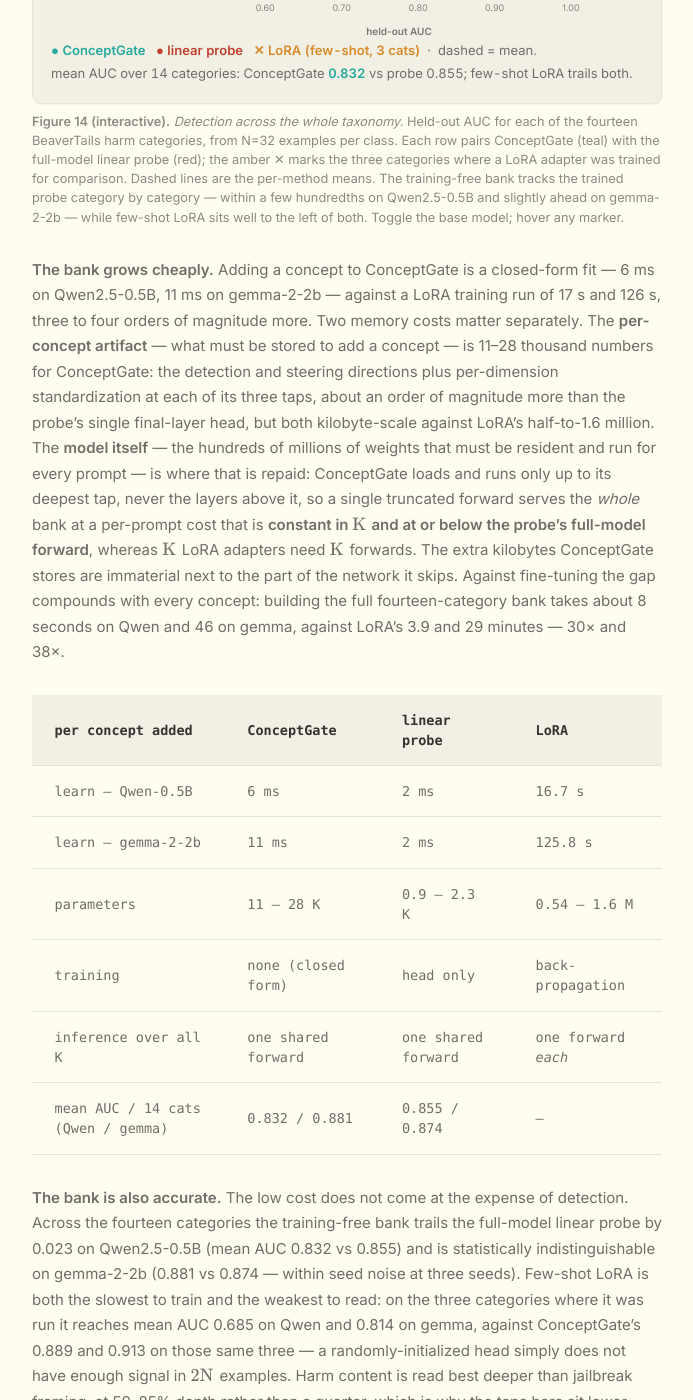
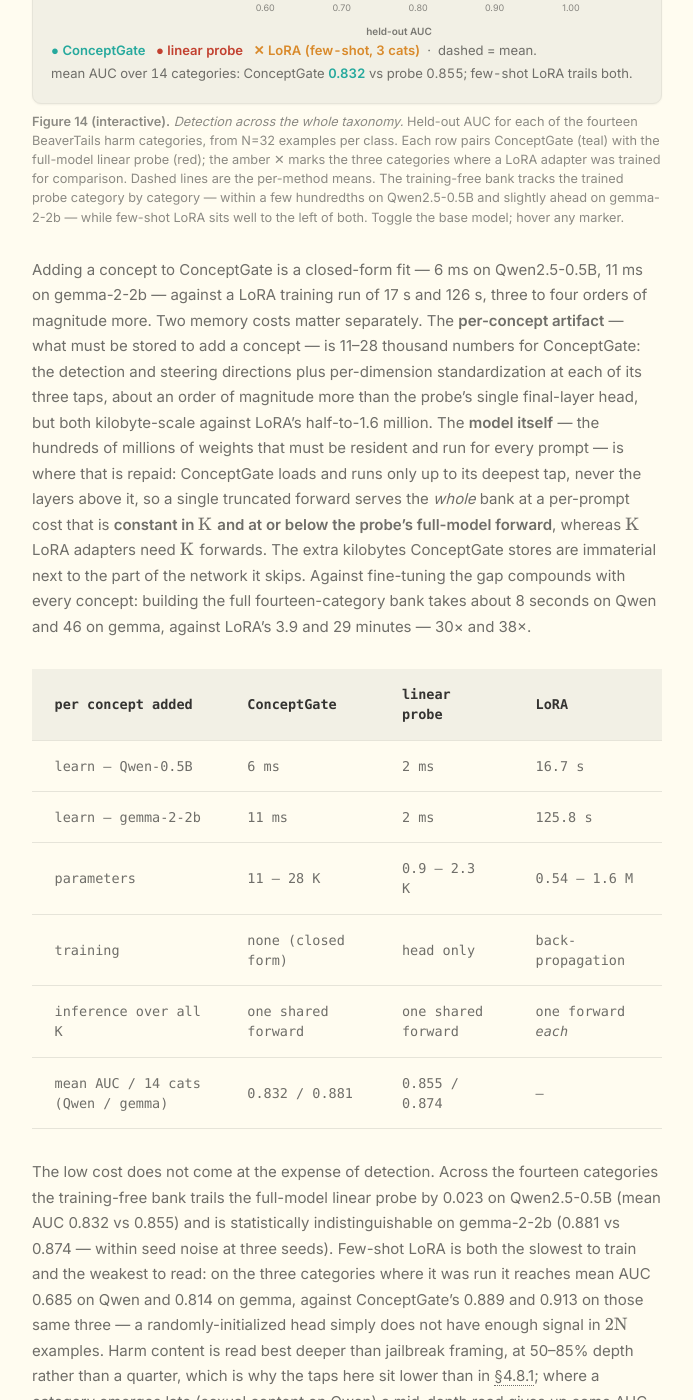
Before and after one commit to NISH1001/NISH1001.github.io, a Jekyll site: the page built from _posts/research/2026-08-29-conceptgate.markdown, in a window 1280 px wide and 1400 px high, scrolled down 35669 px. Shown: the whole window, without its empty margins (293-986 px from the left). Built offline with Jekyll 4.4.1, drawn with Linux system fonts in a browser that asks for light colours; some of the changed text lies outside the part shown.

Commit message:
De-slop: drop the bold-lead sentences in 4.8.2
Remove 'The bank grows cheaply.' / 'The bank is also accurate.' / 'What this establishes.' — the same lead-in device flagged earlier; let the paragraphs open on the substance.

```diff
--- a/_posts/research/2026-08-29-conceptgate.markdown
+++ b/_posts/research/2026-08-29-conceptgate.markdown
@@ -1323,7 +1323,7 @@ ahead on gemma-2-2b — while few-shot LoRA sits well to the left of both. Toggl
 marker.</figcaption>
 </figure>
 
-**The bank grows cheaply.** Adding a concept to ConceptGate is a closed-form fit — 6 ms on
+Adding a concept to ConceptGate is a closed-form fit — 6 ms on
 Qwen2.5-0.5B, 11 ms on gemma-2-2b — against a LoRA training run of 17 s and 126 s, three to four orders
 of magnitude more. Two memory costs matter separately. The **per-concept artifact** — what must be
 stored to add a concept — is 11–28 thousand numbers for ConceptGate: the detection and steering
@@ -1350,7 +1350,7 @@ LoRA's 3.9 and 29 minutes — 30× and 38×.
 
 </div>
 
-**The bank is also accurate.** The low cost does not come at the expense of detection. Across the
+The low cost does not come at the expense of detection. Across the
 fourteen categories the training-free bank trails the full-model linear probe by 0.023 on Qwen2.5-0.5B
 (mean AUC 0.832 vs 0.855) and is statistically indistinguishable on gemma-2-2b (0.881 vs 0.874 — within
 seed noise at three seeds). Few-shot LoRA is both
```
Also changed, not shown: other parts of _posts/research/2026-08-29-conceptgate.markdown (+1 -1 lines).
